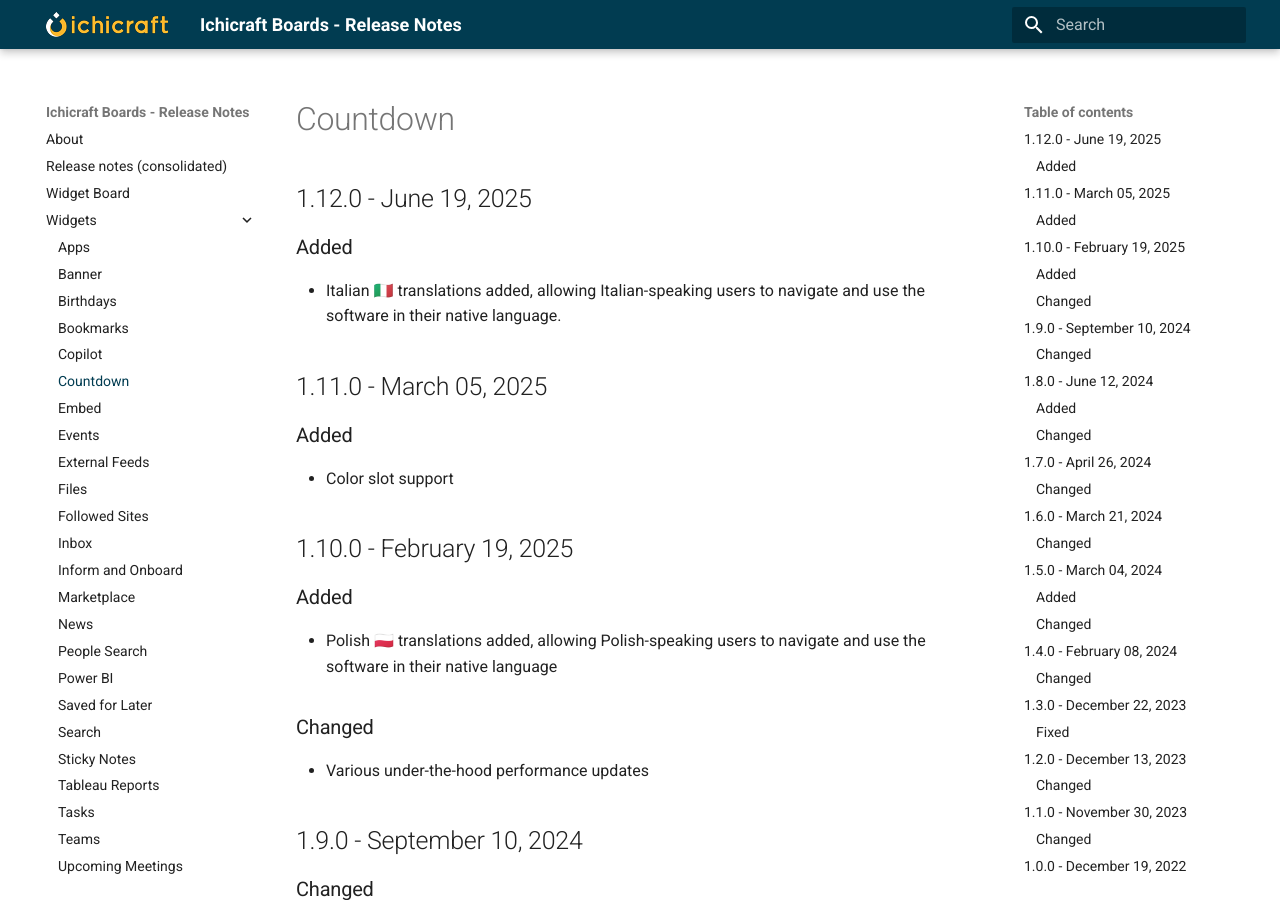
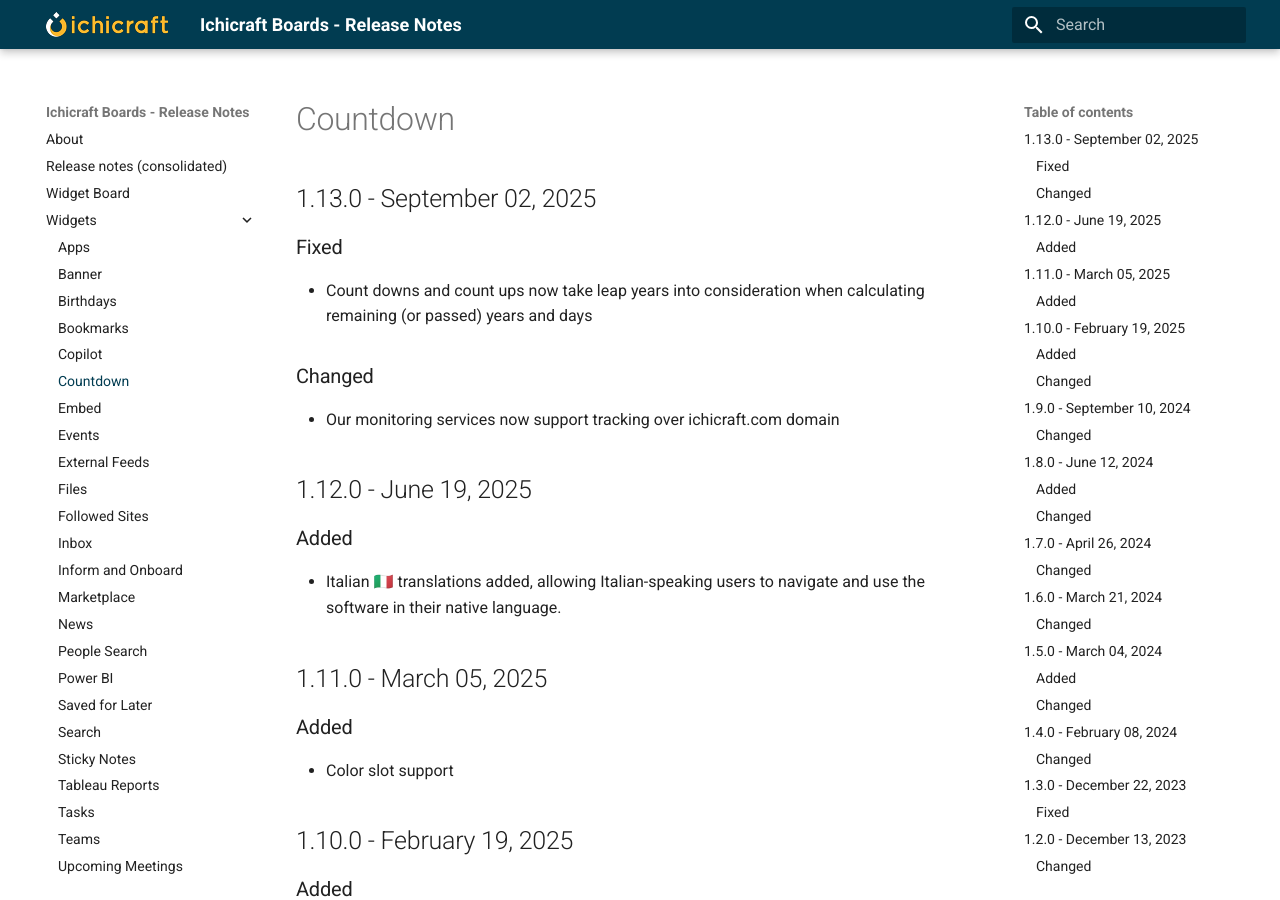
Before and after one commit to ichicraft/widgets-docs, an MkDocs documentation site: the page built from docs/Widgets/Countdown.md, in a window 1280 px wide and 900 px high. Built offline with MkDocs 1.6.1 and Material for MkDocs 9.7.7, drawn with Linux system fonts in a browser that asks for light colours.

```diff
--- a/docs/Widgets/Countdown.md
+++ b/docs/Widgets/Countdown.md
@@ -1,3 +1,12 @@
+## 1.13.0 - September 02, 2025
+
+### Fixed
+- Count downs and count ups now take leap years into consideration when calculating remaining (or passed) years and days
+
+### Changed
+- Our monitoring services now support tracking over ichicraft.com domain
+
+
 ## 1.12.0 - June 19, 2025
 
 ### Added
```
Also changed, not shown: docs/Release-notes-(consolidated).md (+9 -0 lines).
